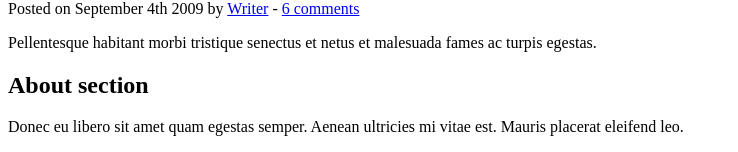
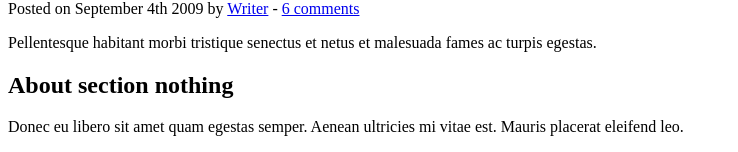
Before and after one commit to andresinho826/Appium_POM_Java, a plain HTML site: page index.html in a window 1280 px wide. Shown: the part 220-372 px from the top of the page, without its empty margins (0-738 px from the left). Drawn offline with Linux system fonts and the light colour scheme.

Commit message:
se modifico archivo index

```diff
--- a/index.html
+++ b/index.html
@@ -38,7 +38,7 @@
 	</section>
 
 	<aside>
-		<h2>About section</h2>
+		<h2>About section nothing</h2>
 		<p>Donec eu libero sit amet quam egestas semper. Aenean ultricies mi vitae est. Mauris placerat eleifend leo.</p>
 	</aside>
 
```
